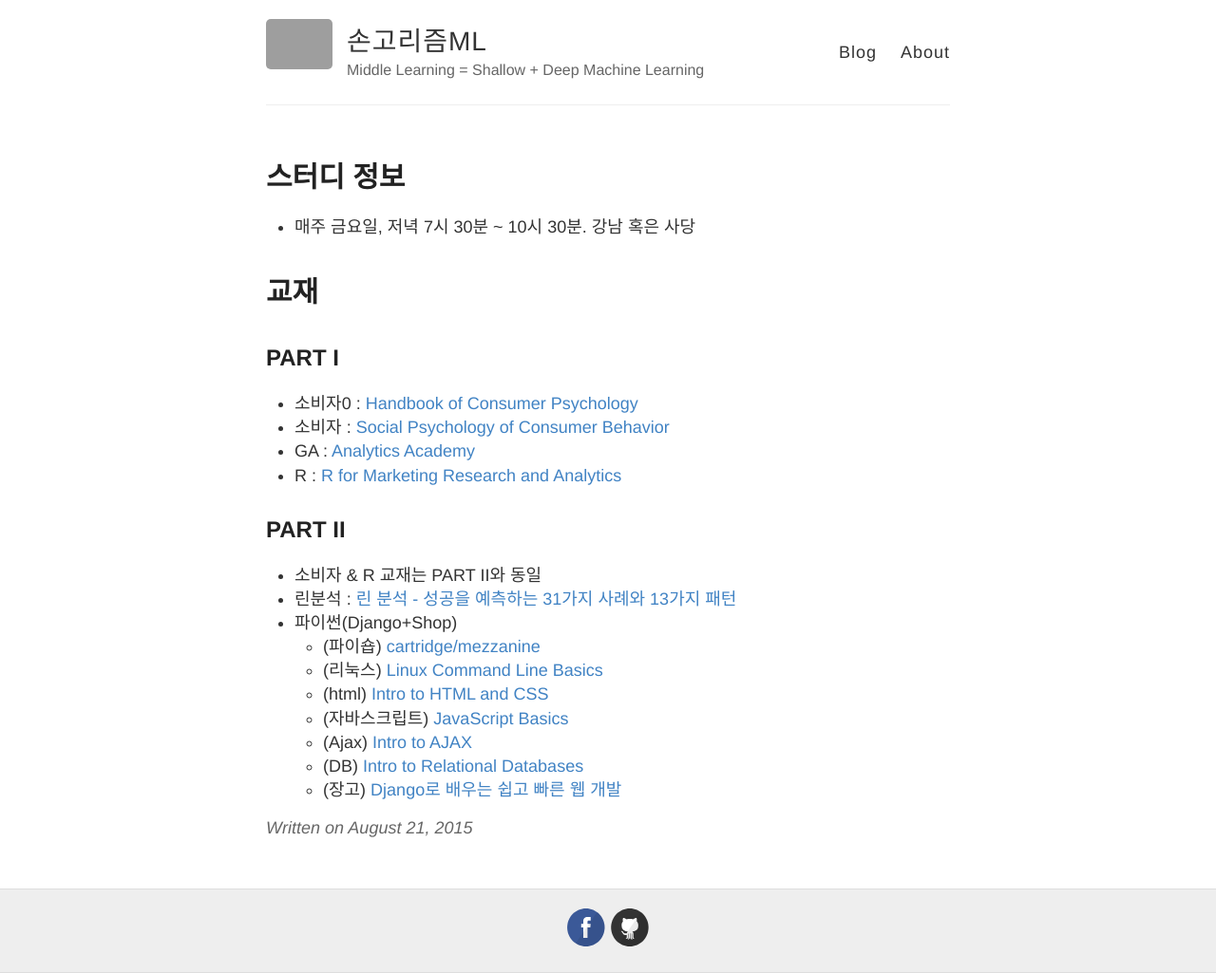
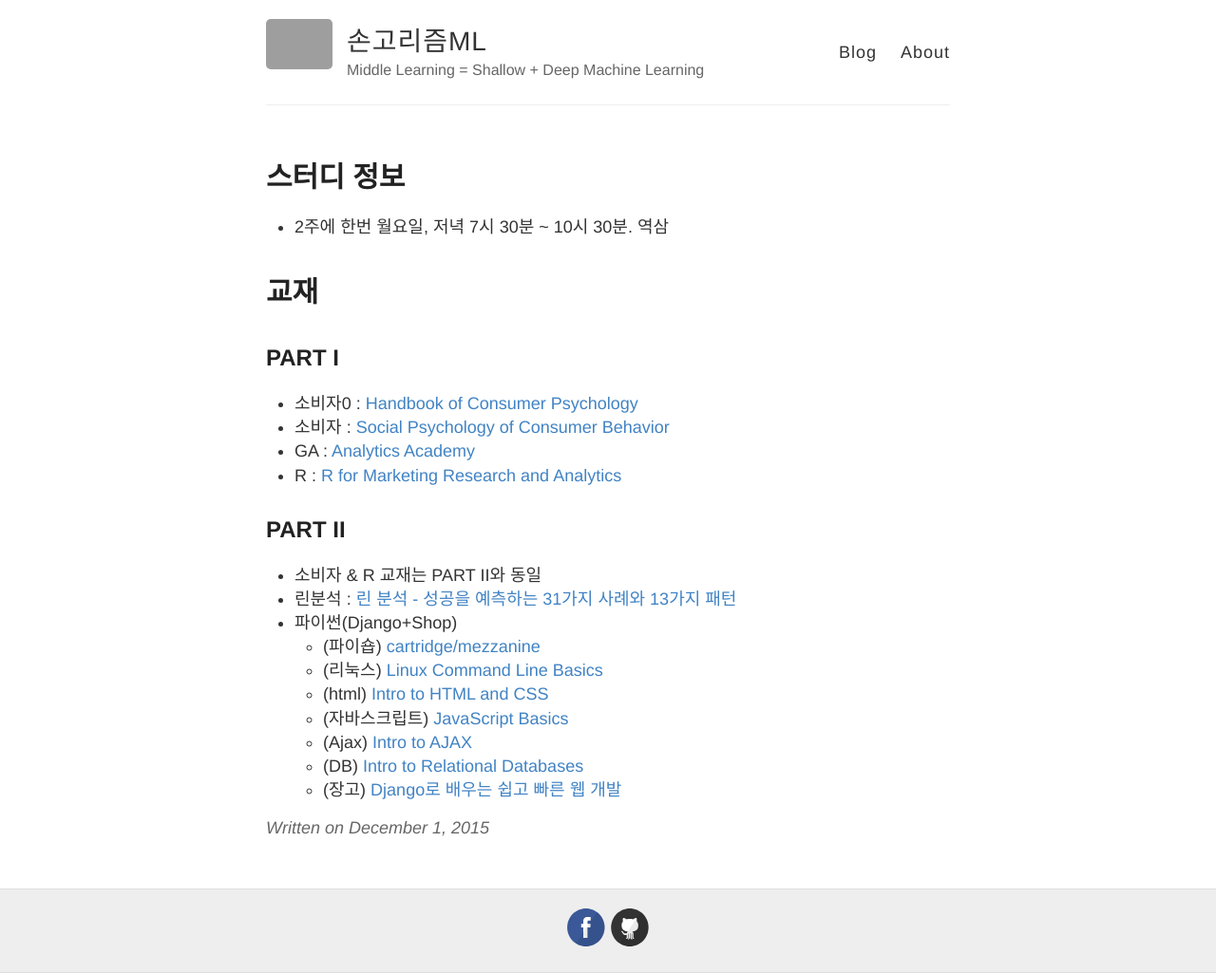
Before and after one commit to songorithm/ML, a Jekyll site: the page built from _posts/2015-12-1-INFO.md, in a window 1280 px wide. Shown: the whole page at 95% size. Built offline with Jekyll 4.4.1, drawn with Linux system fonts in a browser that asks for light colours; Markdown is read by kramdown in place of the engine named in the settings; grey boxes are pictures that could not be loaded.

Commit message:
Update and rename 2015-8-21-INFO.md to 2015-12-1-INFO.md

```diff
--- a/_posts/2015-8-21-INFO.md
+++ b/_posts/2015-12-1-INFO.md
@@ -3,7 +3,7 @@
 title: 스터디 정보
 ---
 
-* 매주 금요일, 저녁 7시 30분 ~ 10시 30분. 강남 혹은 사당
+* 2주에 한번 월요일, 저녁 7시 30분 ~ 10시 30분. 역삼
 
 # 교재
 
```
